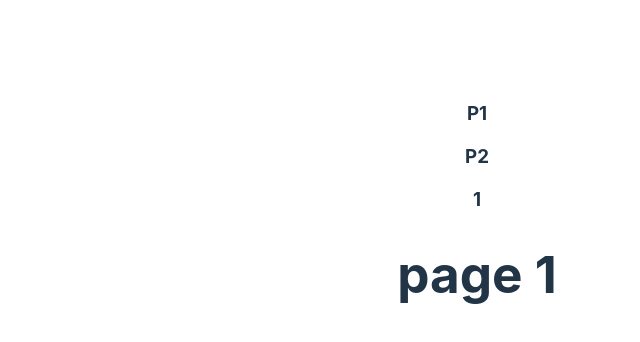
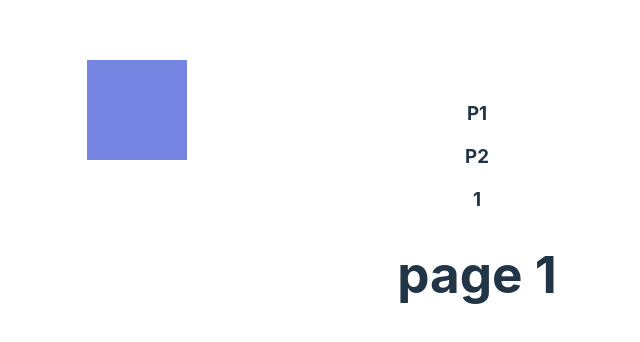
Before and after one commit to MgChak/Portfolio_3.x, a Vue app: page /#/1 in a window 1280 px wide. Shown: the part 190-532 px from the top of the page, without its empty margins (163-803 px from the left). Built offline with nearby package versions, Linux system fonts and the light colour scheme.

Commit message:
创建鼠标追踪器并引入到app.vue

```diff
--- a/src/App.vue
+++ b/src/App.vue
@@ -1,4 +1,5 @@
 <template>
+<mouseTracker/>
 <h3 @click="handleclickE('1')">P1</h3>
 <h3 @click="handleclickE('2')">P2</h3>
 <h3 @click="handleIncrease()">{{theNum}}</h3>
@@ -7,6 +8,8 @@
 </template>
 
 <script setup>
+import mouseTracker from './components/mouseTracker.vue';
+
 import {computed} from 'vue'
 import {useRouter} from 'vue-router'
 import useStore from './store/index'
@@ -25,7 +28,7 @@ import useStore from './store/index'
     store.testDate = store.testDate + 2
   }
 
-  let theNum =computed(()=>store.testDate)
+  let theNum = computed(()=>store.testDate)
 
 
 </script>
--- /dev/null
+++ b/src/components/mouseTracker.vue
@@ -0,0 +1,26 @@
+<template>
+
+<div class="mouse_tracker_container" :style="tracker_position">
+
+</div>
+
+</template>
+
+<script setup>
+
+    let tracker_position = {
+        left:'250px',
+        top:'250px'
+    }
+
+</script>
+
+<style scoped>
+.mouse_tracker_container{
+    width:100px;
+    height:100px;
+    background:rgb(117, 133, 225);
+
+    position:absolute;
+}
+</style>
```
